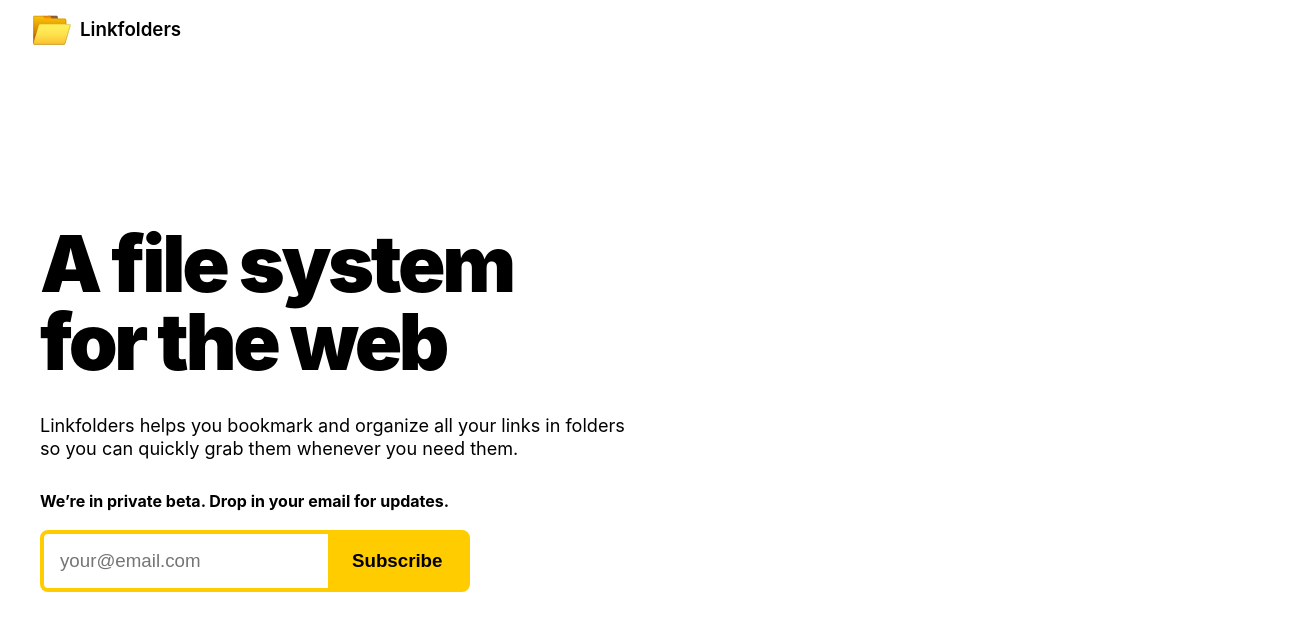
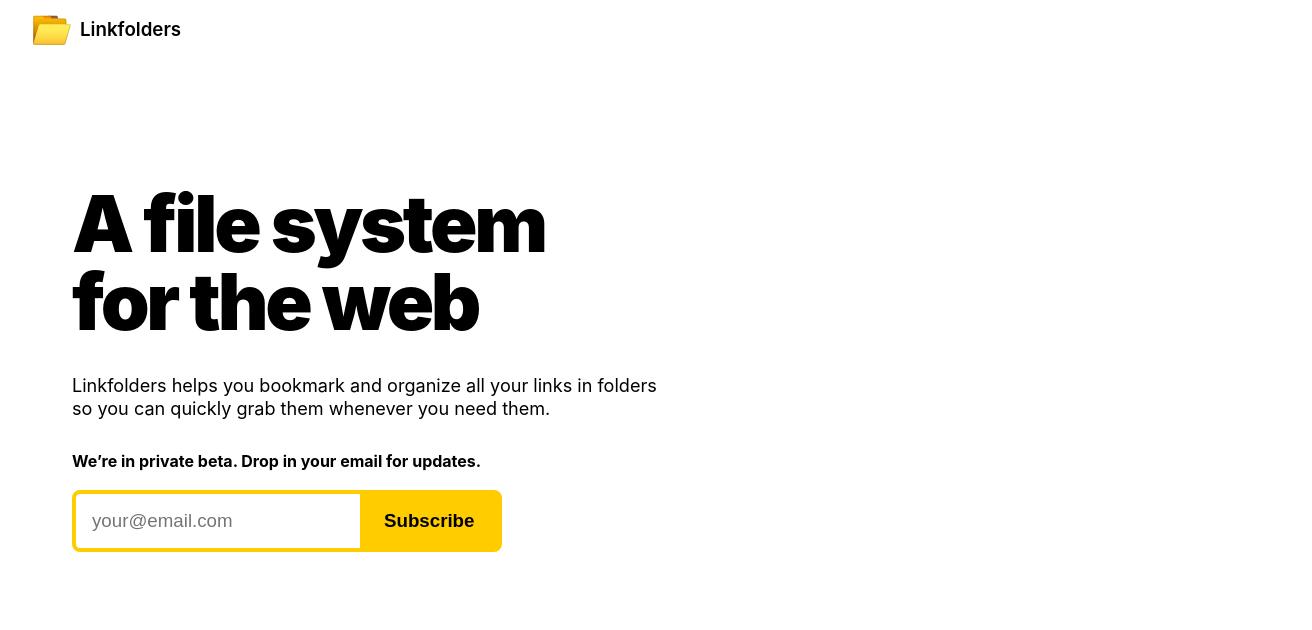
Before and after one commit to bariabbassi/linkfolders, a Next.js app: page / in a window 1280 px wide. Shown: the top 630 px of the page, 1312 px wide, since content can reach past the window. Built offline with nearby package versions, Linux system fonts and the light colour scheme; a web font is replaced by a local one.

Commit message:
put margins in section

```diff
--- a/pages/index.js
+++ b/pages/index.js
@@ -8,19 +8,15 @@ const HeroSection = styled.section`
   display: flex;
   align-items: flex-start;
   justify-content: center;
-`;
-
-const HeroContainer = styled.div`
-  margin-top: 20vh;
-  max-width: 1200px;
-  width: 100%;
   margin-right: 2rem;
   margin-left: 2rem;
 `;
 
-const Section = styled.section``;
-
-const Container = styled.div``;
+const HeroContainer = styled.div`
+  margin-top: 15vh;
+  max-width: 1200px;
+  width: 100%;
+`;
 
 const Home = () => (
   <Layout>
@@ -44,12 +40,6 @@ const Home = () => (
         <Subscribe />
       </HeroContainer>
     </HeroSection>
-    <Section>
-      <Container>
-        <h1></h1>
-        <p></p>
-      </Container>
-    </Section>
   </Layout>
 );
 
```
